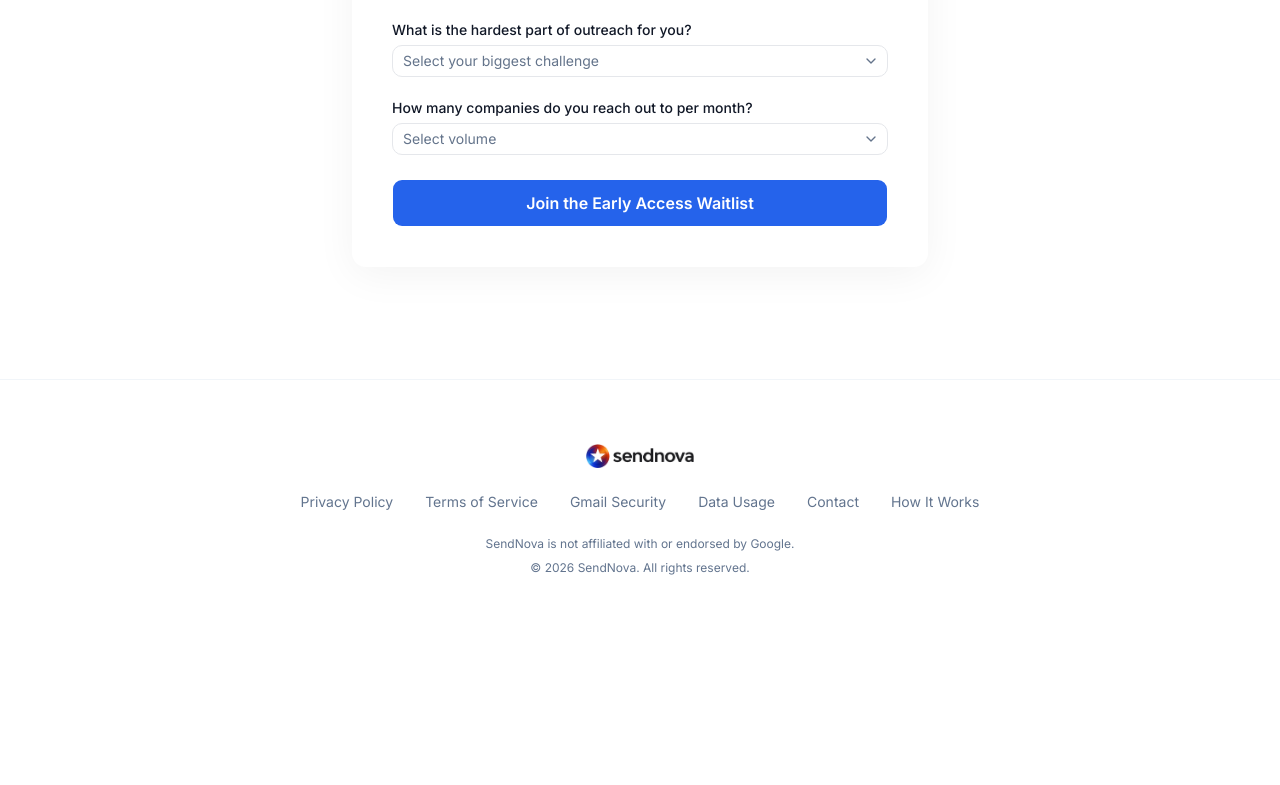
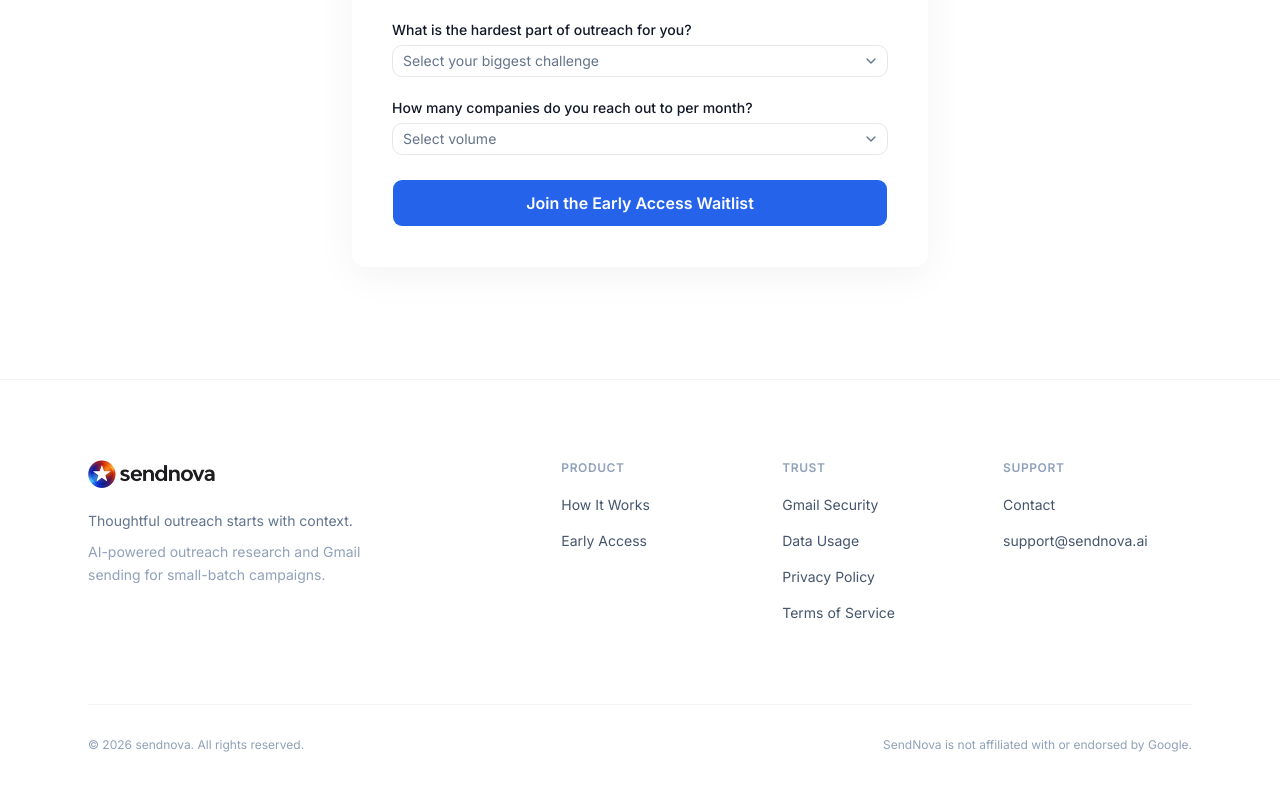
Before and after one commit to hrishikesh999/sendnovaweb, a Next.js app: page / in a window 1280 px wide. Shown: the part 5406-6191 px from the top of the page. Before the commit the page ends 6046 px from the top, so only its background shows below. Built offline with nearby package versions, Linux system fonts and the light colour scheme.

Commit message:
Redesign footer with multi-column layout and organized link groups
Made-with: Cursor

```diff
--- a/src/components/layout/footer.tsx
+++ b/src/components/layout/footer.tsx
@@ -2,46 +2,87 @@ import Link from "next/link";
 import Image from "next/image";
 import { Container } from "@/components/layout/container";
 
-const footerLinks = [
+const linkGroups = [
+  {
+    title: "Product",
+    links: [
+      { label: "How It Works", href: "/how-it-works" },
+      { label: "Early Access", href: "/#waitlist" },
+    ],
+  },
+  {
+    title: "Trust",
+    links: [
+      { label: "Gmail Security", href: "/gmail-security" },
+      { label: "Data Usage", href: "/data-usage" },
       { label: "Privacy Policy", href: "/privacy" },
       { label: "Terms of Service", href: "/terms" },
-  { label: "Gmail Security", href: "/gmail-security" },
-  { label: "Data Usage", href: "/data-usage" },
+    ],
+  },
+  {
+    title: "Support",
+    links: [
       { label: "Contact", href: "/contact" },
-  { label: "How It Works", href: "/how-it-works" },
+      { label: "support@sendnova.ai", href: "mailto:support@sendnova.ai" },
+    ],
+  },
 ];
 
 export function Footer() {
   return (
-    <footer className="border-t border-slate-100 bg-white py-16">
+    <footer className="border-t border-slate-100 bg-white">
       <Container>
-        <div className="flex flex-col items-center gap-6">
-          <Link href="/" className="flex items-center">
+        <div className="py-16 md:py-20">
+          <div className="grid gap-12 md:grid-cols-12 md:gap-8">
+            {/* Brand block */}
+            <div className="md:col-span-5">
+              <Link href="/" className="inline-flex items-center">
                 <Image
                   src="/sendnova-logo-trimmed.png"
                   alt="SendNova"
                   width={253}
                   height={56}
-              className="h-6 w-auto"
+                  className="h-7 w-auto"
                 />
               </Link>
+              <p className="mt-4 text-sm leading-relaxed text-slate-500">
+                Thoughtful outreach starts with context.
+              </p>
+              <p className="mt-2 max-w-xs text-sm leading-relaxed text-slate-400">
+                AI-powered outreach research and Gmail sending for small-batch
+                campaigns.
+              </p>
+            </div>
 
-          <div className="flex flex-wrap justify-center gap-x-8 gap-y-3">
-            {footerLinks.map((link) => (
+            {/* Link columns */}
+            <div className="grid grid-cols-2 gap-8 sm:grid-cols-3 md:col-span-7">
+              {linkGroups.map((group) => (
+                <div key={group.title}>
+                  <h3 className="text-xs font-semibold uppercase tracking-wider text-slate-400">
+                    {group.title}
+                  </h3>
+                  <ul className="mt-4 space-y-3">
+                    {group.links.map((link) => (
+                      <li key={link.href}>
                         <Link
-                key={link.href}
                           href={link.href}
-                className="text-sm text-slate-500 transition-colors hover:text-slate-900"
+                          className="text-sm text-slate-600 transition-colors hover:text-slate-900"
                         >
                           {link.label}
                         </Link>
+                      </li>
+                    ))}
+                  </ul>
+                </div>
               ))}
             </div>
+          </div>
+        </div>
 
-          <div className="flex flex-col items-center gap-2 text-xs text-slate-500">
+        {/* Bottom row */}
+        <div className="flex flex-col items-center gap-3 border-t border-slate-100 py-8 text-xs text-slate-400 sm:flex-row sm:justify-between">
+          <p>&copy; {new Date().getFullYear()} sendnova. All rights reserved.</p>
           <p>SendNova is not affiliated with or endorsed by Google.</p>
-            <p>&copy; 2026 SendNova. All rights reserved.</p>
-          </div>
         </div>
       </Container>
     </footer>
```
Lines whose indentation alone changed are shown as unchanged.
